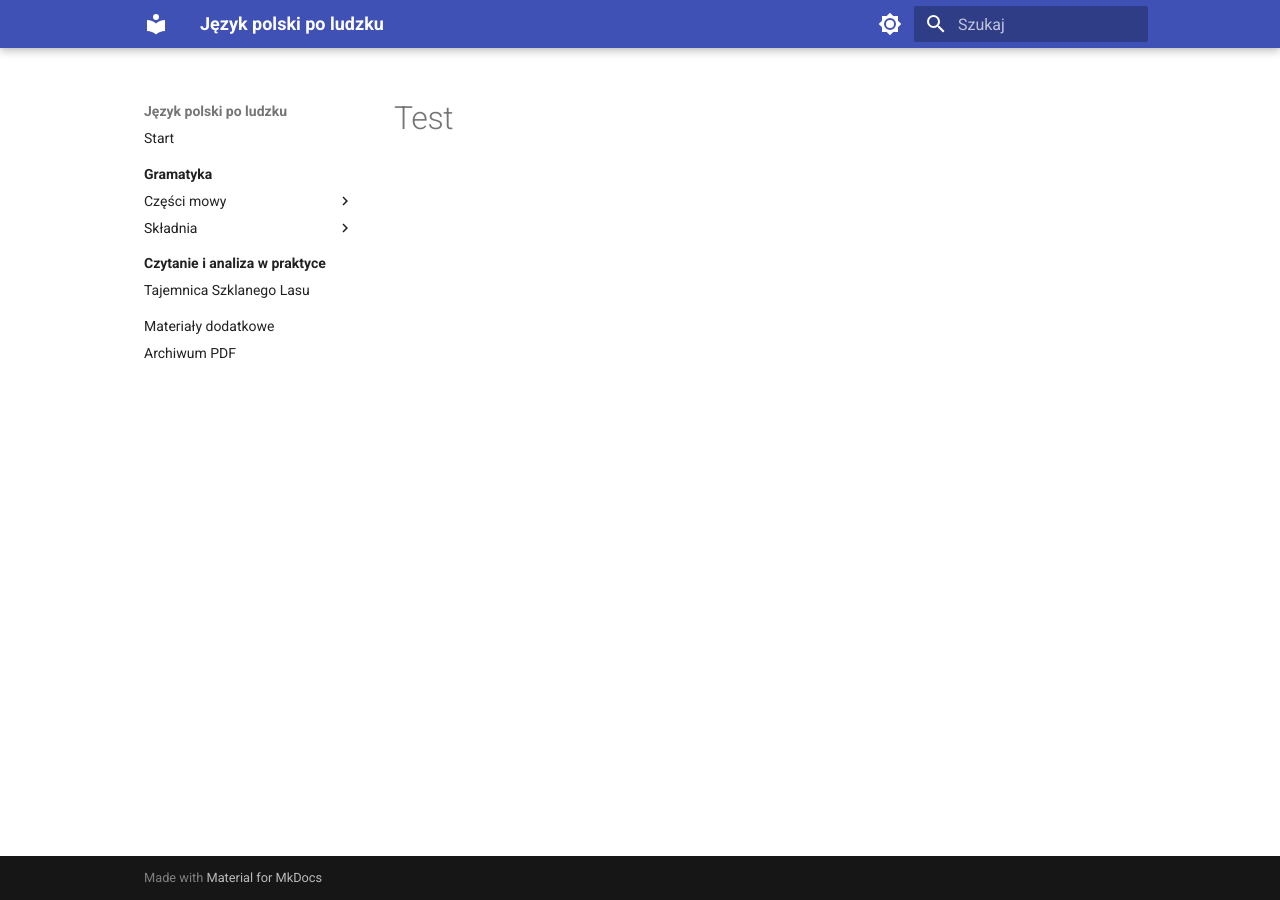
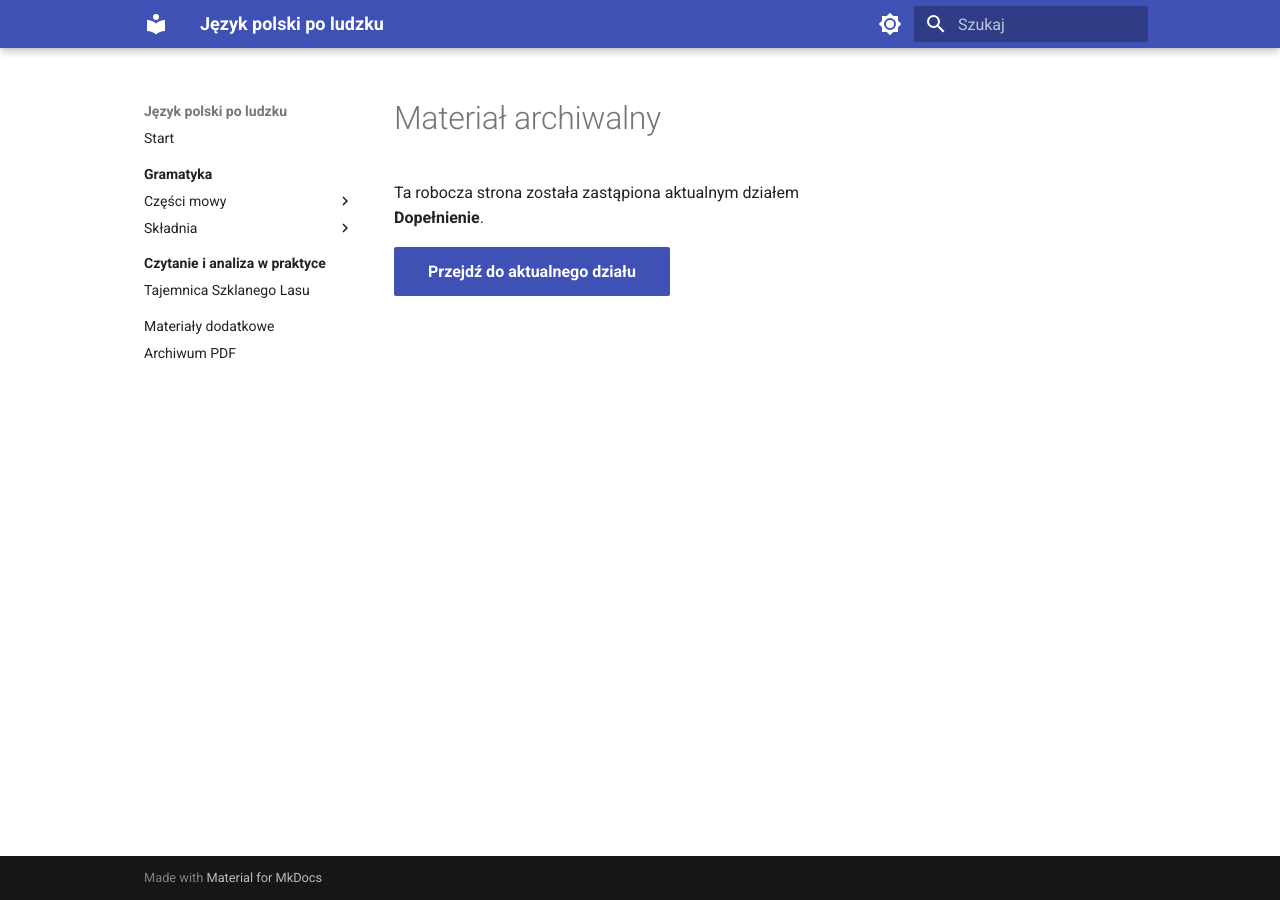
Before and after one commit to dchorazkiewicz/SP_JP, an MkDocs documentation site: the page built from docs/gramatyka/skladnia/dopelnienie/test.md, in a window 1280 px wide. Built offline with MkDocs 1.6.1 and Material for MkDocs 9.7.7, drawn with Linux system fonts in a browser that asks for light colours.

Commit message:
Zastąp roboczą stronę materiałem archiwalnym

```diff
--- a/docs/gramatyka/skladnia/dopelnienie/test.md
+++ b/docs/gramatyka/skladnia/dopelnienie/test.md
@@ -1 +1,5 @@
-# Test
+# Materiał archiwalny
+
+Ta robocza strona została zastąpiona aktualnym działem **Dopełnienie**.
+
+[Przejdź do aktualnego działu](../){ .md-button .md-button--primary }
```
